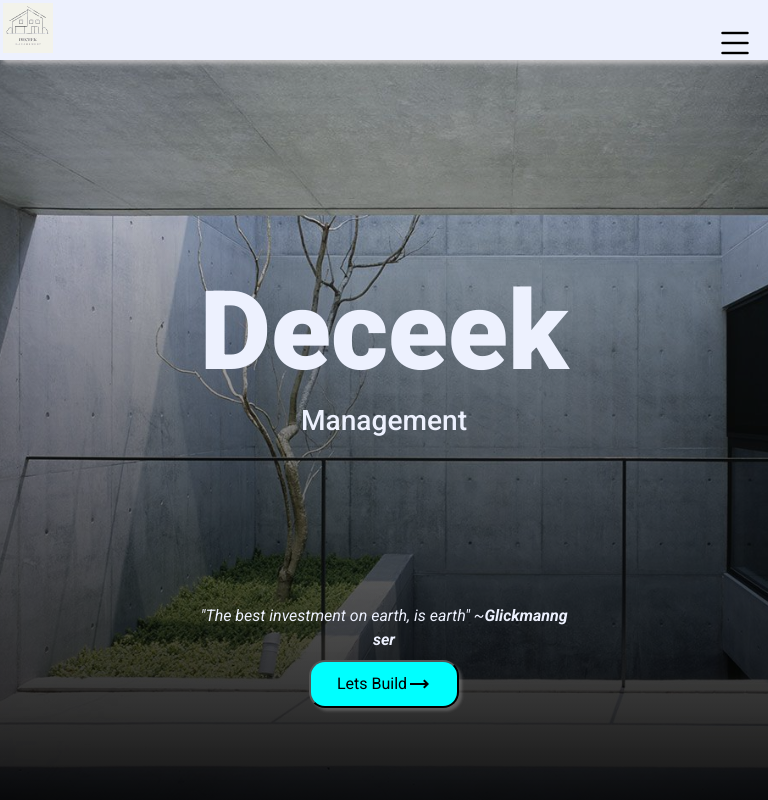
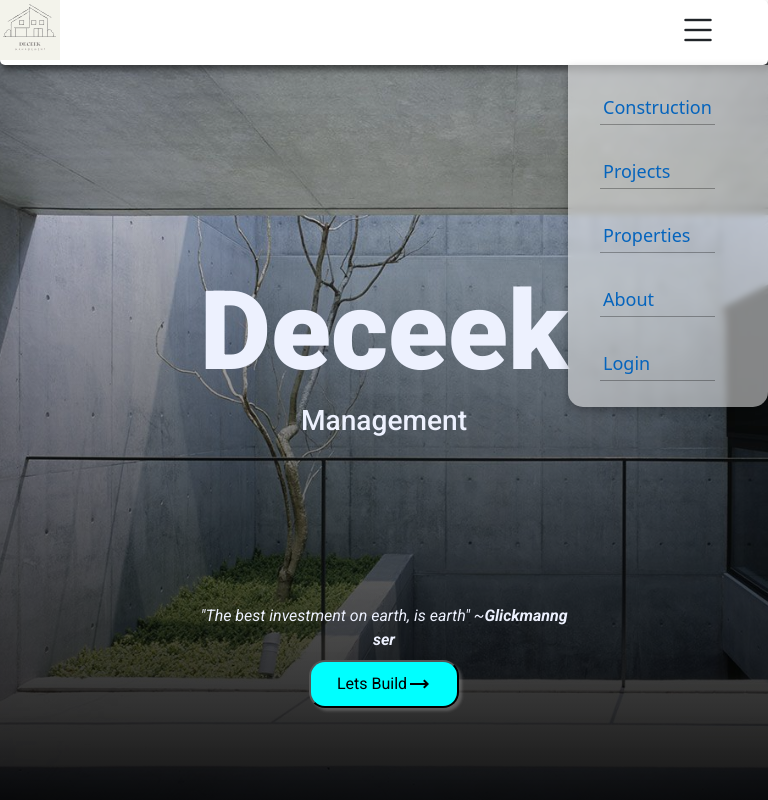
Before and after one commit to willytoo33/deceekRealtorManager, an Angular app: page / in a window 768 px wide. Shown: the top 800 px of the page. Built offline with nearby package versions, Linux system fonts and the light colour scheme.

Commit message:
Fixed header issues

```diff
--- a/src/app/header/header.component.css
+++ b/src/app/header/header.component.css
@@ -1,101 +1,133 @@
+/*
+
+@media screen and (max-width: 576px) {
+}
+
+
+
+
+*/
+:root {
+  --background-color: #f3f3f3;
+  --container-color: hsl(0, 0%, 100%);
+  --accent-color: hsl(209, 95%, 38%);
+  --font-color: hsl(0, 0%, 0%);
+  --icon-color: rgb(0, 255, 255);
+  --brilliant-white: rgb(237, 241, 254);
+}
+
 :host {
   position: fixed;
-  top: 0;
   width: 100%;
-  background: #edf1fe;
+  height: 65px;
+  margin: 0;
+  box-sizing: border-box;
+
   z-index: 100000;
 }
 header {
-  background: #edf1fe;
-  height: 60px;
-  top: 0;
-  border: 3px solid #edf1fe;
-  box-shadow: 3px 3px 5px rgba(241, 234, 234, 0.63);
+  width: 100%;
+  height: 100%;
+  margin: 0;
+  padding: 0;
+  background-color: white;
+  box-sizing: border-box;
+  border-radius: 5px;
+  box-shadow: 3px 5px 6px rgba(0, 0, 0, 0.5);
+}
+.container-box {
+  height: auto;
+  display: flex;
+  justify-content: space-between;
+  align-items: center;
+  position: relative;
 }
 
+.logo-container {
+  height: auto;
+  width: 60px;
+  box-sizing: border-box;
+}
 .logo {
-  height: 50px;
-  width: 50px;
+  height: 100%;
+  width: 100%;
 }
-
 .logo:hover {
   cursor: pointer;
 }
-
 .desktop-menu {
-  margin-top: 10px;
-  display: grid;
-  grid-template-columns: repeat(auto-fit, minmax(15px, 1fr));
+  align-items: center;
+  margin-right: 30px;
+  justify-content: center;
+  display: flex;
+  height: 100%;
 }
-
+.desktop-menu ul {
+  display: flex;
+  gap: 50px;
+  justify-content: center;
+  margin: 0;
+  height: 100%;
+}
 .desktop-menu li {
   list-style-type: none;
-  color: #0563bb;
-  /* margin-left: 0; */
-  margin-right: 10px;
-  align-items: center;
   font-weight: 500;
   font-size: large;
+  color: var(--accent-color);
+  height: auto;
+  padding: 3px;
 }
-
 .desktop-menu li:hover {
+  color: var(--icon-color, rgb(0, 255, 255));
+  cursor: pointer;
+  transition: 0.1s ease-in-out;
   transform: scale(1.1);
-  font-weight: bold;
-  cursor: pointer;
-  color: #363636;
-  z-index: 1000;
-  transition: ease-in-out;
 }
-
 .menu-icon {
   display: none;
 }
 
-/* Breaking Points */
-@media screen and (max-width: 576px) {
+/* Breaking Points*/
+@media screen and (min-width: 300px) and (max-width: 992px) {
   .desktop-menu {
-    /* top: o; */
-    /* bottom: 0; */
-    height: 100%;
-    border: 1px solid red;
+    flex-direction: column;
+    gap: 10px;
+    align-items: flex-start;
+    /* border: 1px solid white; */
+
+    position: absolute;
+    top: 65px;
+    right: 0;
+    height: max-content;
+    margin-right: 0;
+    width: 200px;
+    padding-bottom: 26px;
+    padding-top: 26px;
+
+    background: rgba(255, 255, 255, 0.5);
+    border-radius: 0 0 15px 15px;
+    box-shadow: 0 4px 10px rgba(0, 0, 0, 0.25);
+    backdrop-filter: blur(3px);
+
+    transform: translateX(100%);
+    transition: transform 0.4s ease-in-out;
+  }
+  .desktop-menu ul {
+    gap: 30px;
+    flex-direction: column;
+  }
+  .menu-icon {
+    display: flex;
+    margin-right: 50px;
+    width: auto;
+    height: auto;
+    font-size: 40px;
+  }
+  .desktop-menu ul li {
+    border-bottom: 1px solid rgba(0, 0, 0, 0.3);
   }
   .mobile-menu {
-    right: 0;
-    transition: 0.4s ease-in-out;
+    transform: translateX(0);
+    transition: transform 0.4s ease-in-out;
   }
 }
-
-@media screen and (min-width: 577px) and (max-width: 992px) {
-}
-
-@media screen and (min-width: 638px) and (max-width: 900px) {
-  .desktop-menu {
-    position: fixed;
-    right: -300px;
-    top: 64px;
-    background: #edf1fe;
-    width: 280px;
-    height: 100%;
-    transition: 0.4s ease-in-out;
-  }
-
-  .desktop-menu ul li {
-    display: block;
-    text-align: left;
-    padding: 10px 0px 10px 26px;
-    margin: 0px;
-    border-bottom: 1px solid grey;
-  }
-
-  .menu-icon {
-    display: block;
-    color: black;
-    font-size: 40px;
-    padding: 10px;
-  }
-
-  .mobile-menu {
-    right: 0;
-    transition: 0.4s ease-in-out;
-  }
-}
--- a/src/app/header/header.component.html
+++ b/src/app/header/header.component.html
@@ -1,23 +1,21 @@
 <header>
-    <div class="row">
-        <div class="col-md-6 col-sm-6 col-6">
+  <div class="container-box">
     <div class="logo-container">
-                <img src="assets/deceekLogo.svg" alt="Deceek Logo" class="logo">
-            </div>
+      <img src="assets/deceekLogo.svg" alt="Deceek Logo" class="logo" />
     </div>
 
-        <div class="col-md-6 col-sm-6 col-6 text-end">
     <div class="menu-icon" (click)="toggleMenu()">
-                <i class="{{menu_icon}}"></i>
+      <i class="{{ menu_icon }}"></i>
     </div>
+
     <div class="desktop-menu" [class.mobile-menu]="menuValue">
-                <!-- <ul> -->
-                <li (click)="(closeMenu())">Construction</li>
-                <li (click)="(closeMenu())">Projects</li>
-                <li (click)="(closeMenu())">Properties</li>
-                <li (click)="(closeMenu())">About</li>
-                <!-- </ul> -->
-            </div>
+      <ul>
+        <li (click)="closeMenu()">Construction</li>
+        <li (click)="closeMenu()">Projects</li>
+        <li (click)="closeMenu()">Properties</li>
+        <li (click)="closeMenu()">About</li>
+        <li (click)="closeMenu()">Login</li>
+      </ul>
     </div>
   </div>
 </header>
--- a/src/app/header/header.component.ts
+++ b/src/app/header/header.component.ts
@@ -5,14 +5,14 @@ import { Component } from '@angular/core';
   standalone: true,
   imports: [],
   templateUrl: './header.component.html',
-  styleUrl: './header.component.css'
+  styleUrl: './header.component.css',
 })
 export class HeaderComponent {
   menuValue: boolean = false;
   menu_icon: string = 'bi bi-list';
 
   toggleMenu() {
-    this.menuValue = !this.menuValue
+    this.menuValue = !this.menuValue;
     this.menu_icon = this.menuValue ? 'bi bi-x' : 'bi bi-list';
   }
 
```
Lines whose indentation alone changed are shown as unchanged.
